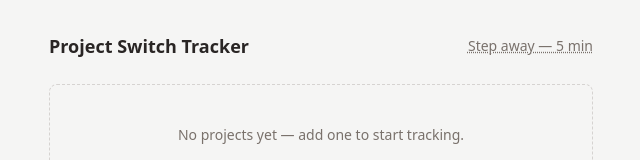
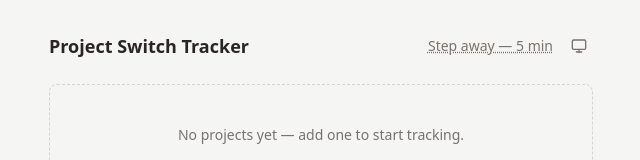
Before and after one commit to agusawa/agusawa, a React (Vite) app in the folder apps/switch-tracker/: page / in a window 1280 px wide. Shown: the top 160 px of the page, without its empty margins (319-959 px from the left). Built offline with nearby package versions, Linux system fonts and the light colour scheme.

Commit message:
feat(switch-tracker): wire ThemeToggle into app header

```diff
--- a/apps/switch-tracker/src/App.tsx
+++ b/apps/switch-tracker/src/App.tsx
@@ -9,6 +9,7 @@ import { FocusBanner } from "./components/FocusBanner";
 import { CapWarning } from "./components/CapWarning";
 import { RestTimer } from "./components/RestTimer";
 import { Toast } from "./components/Toast";
+import { ThemeToggle } from "./components/ThemeToggle";
 
 export function App() {
   const [projects, setProjects] = useState<Project[]>(() => loadProjects());
@@ -53,13 +54,16 @@ export function App() {
   return (
     <div className="mx-auto max-w-xl px-4 py-8">
       <header className="mb-6 flex items-center justify-between">
-        <h1 className="text-lg font-semibold text-stone-800">Project Switch Tracker</h1>
-        <RestTimer onDone={() => setToastMessage("Break's over — check back in.")} />
+        <h1 className="text-lg font-semibold text-stone-800 dark:text-stone-100">Project Switch Tracker</h1>
+        <div className="flex items-center gap-3">
+          <RestTimer onDone={() => setToastMessage("Break's over — check back in.")} />
+          <ThemeToggle />
+        </div>
       </header>
 
       {projects.length === 0 ? (
-        <div className="rounded-lg border border-dashed border-stone-300 px-4 py-10 text-center">
-          <p className="mb-4 text-sm text-stone-500">No projects yet — add one to start tracking.</p>
+        <div className="rounded-lg border border-dashed border-stone-300 px-4 py-10 text-center dark:border-stone-700">
+          <p className="mb-4 text-sm text-stone-500 dark:text-stone-400">No projects yet — add one to start tracking.</p>
           <AddProjectForm onAdd={handleAdd} />
         </div>
       ) : (
```
